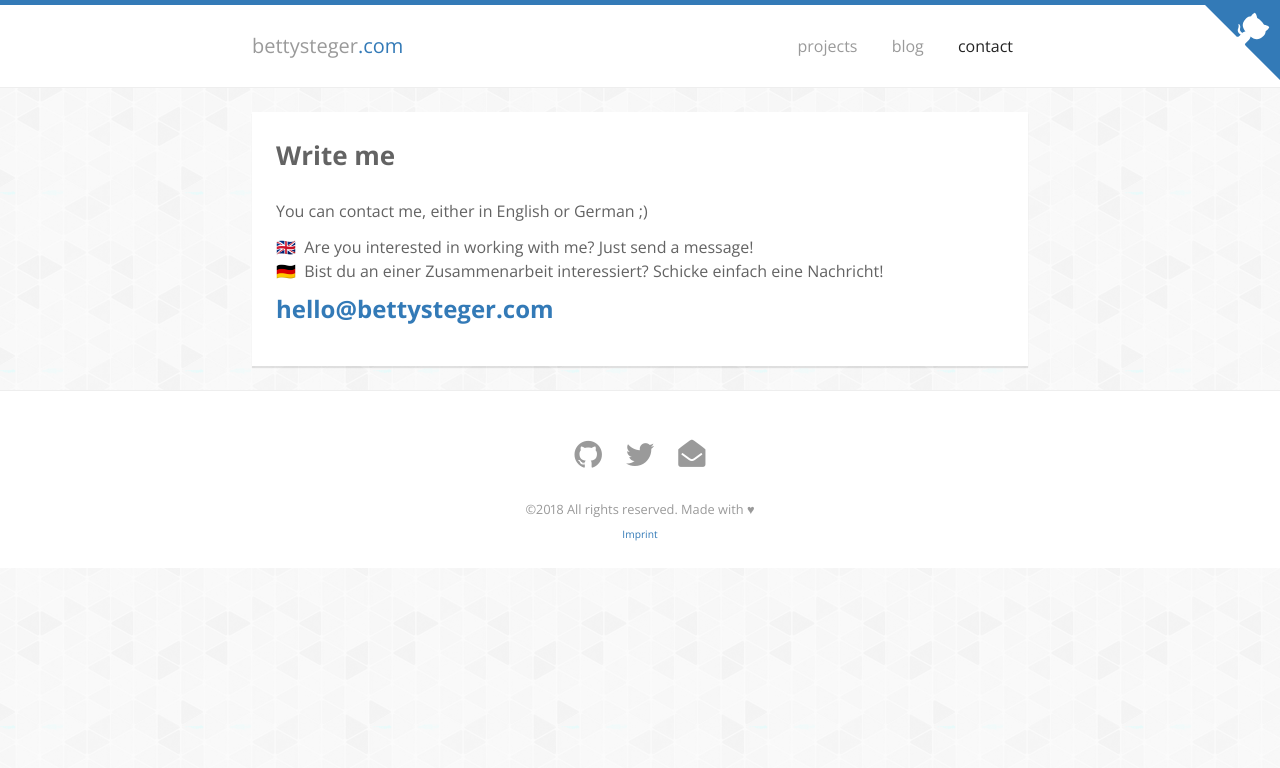
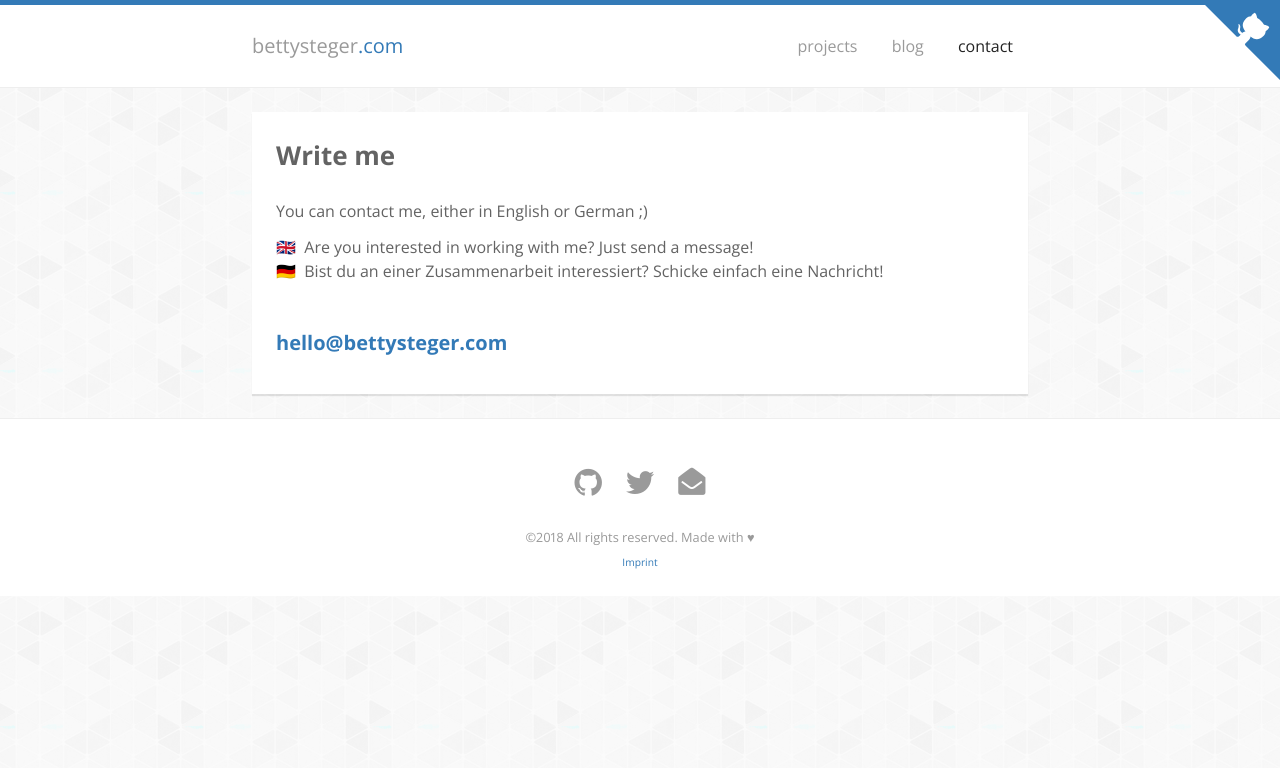
Before and after one commit to lpsBetty/lpsBetty.github.io, a Jekyll site: the page built from contact.md, in a window 1280 px wide. Shown: the top 768 px of the page. Built offline with Jekyll 4.4.1, drawn with Linux system fonts in a browser that asks for light colours.

Commit message:
update contact mail layout

```diff
--- a/contact.md
+++ b/contact.md
@@ -8,5 +8,5 @@ You can contact me, either in English or German ;)
 🇬🇧 &nbsp;Are you interested in working with me? Just send a message!
 🇩🇪 &nbsp;Bist du an einer Zusammenarbeit interessiert? Schicke einfach eine Nachricht!
 
-
-<h3><a href="mailto:hello@bettysteger.com?subject=Hi Betty">hello@bettysteger.com</a></h3>
+<br>
+<h4><a href="mailto:hello@bettysteger.com?subject=Hi Betty">hello@bettysteger.com</a></h4>
```
